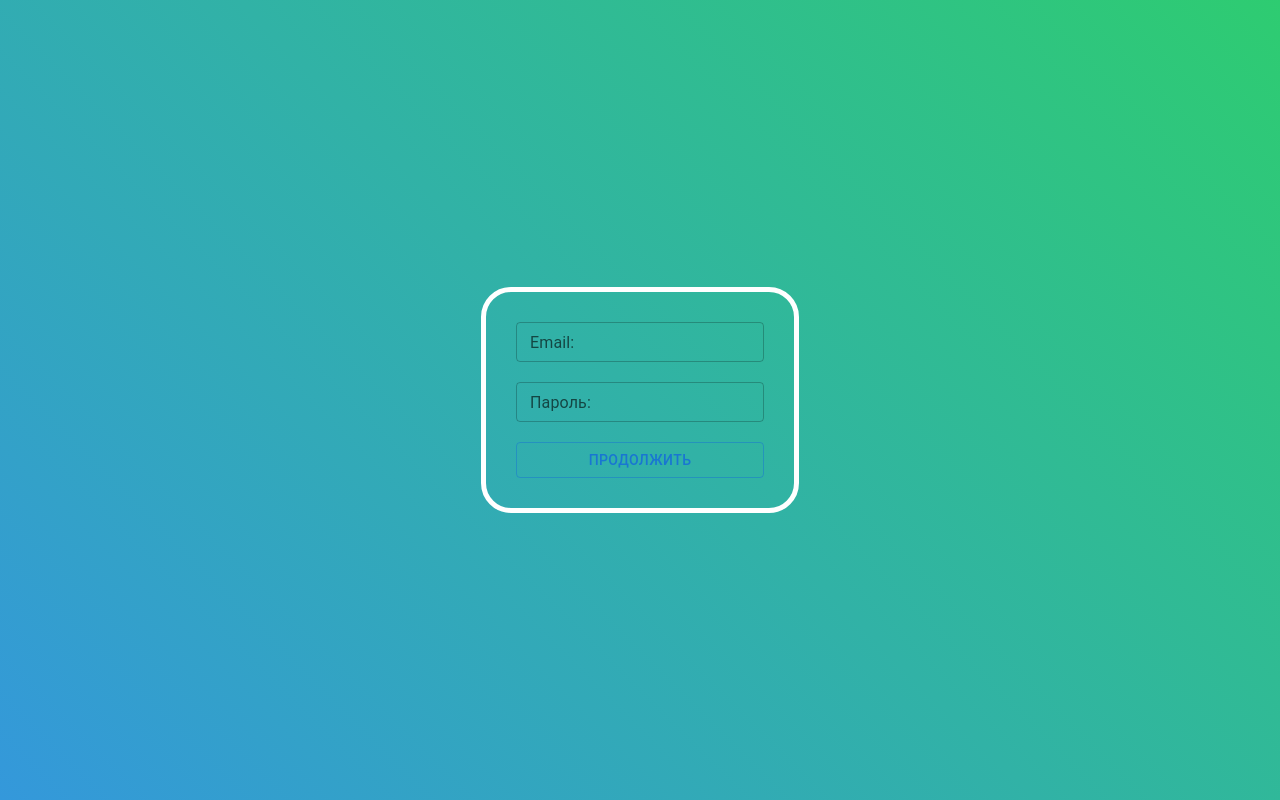
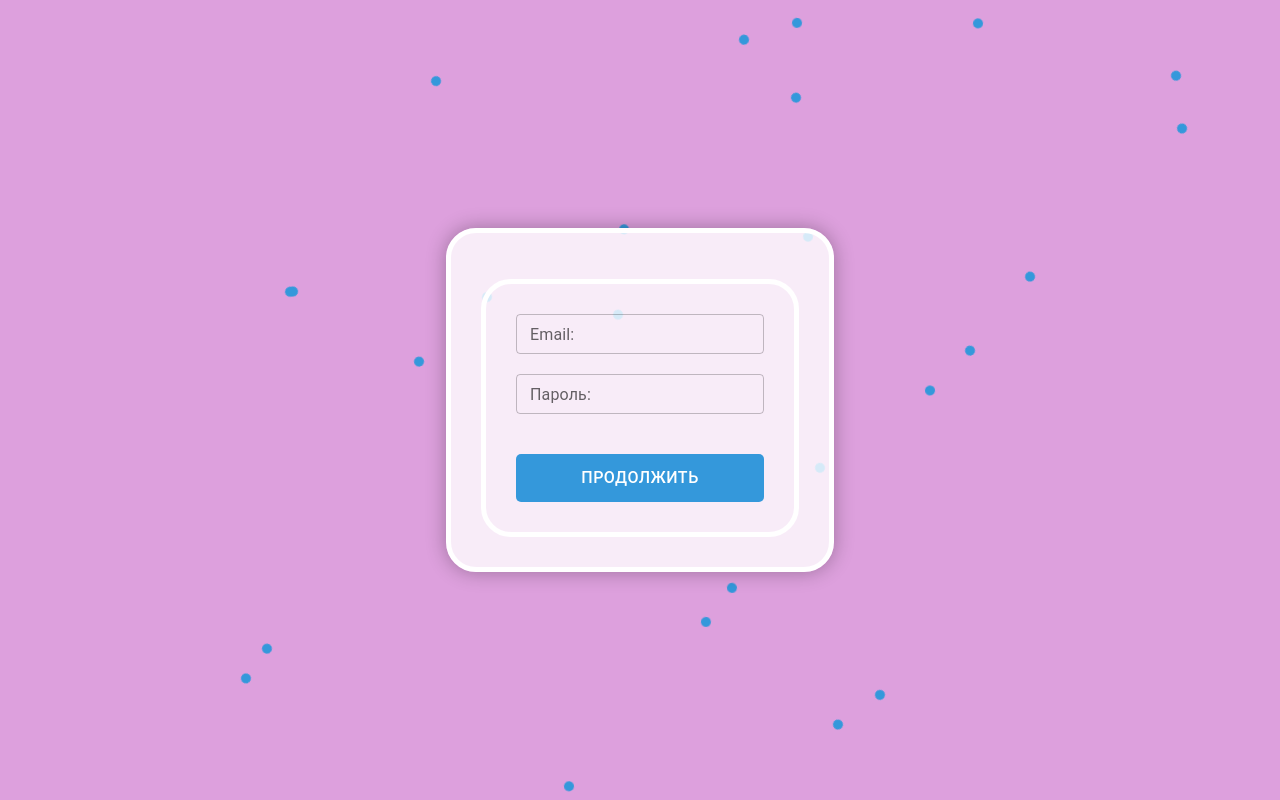
Before and after one commit to skitcc/grates-front, a React (Create React App) app in the folder grates-frontend/: page /login in a window 1280 px wide. Built offline with nearby package versions, Linux system fonts and the light colour scheme.

Commit message:
some styles for login

```diff
--- a/grates-frontend/src/Home.js
+++ b/grates-frontend/src/Home.js
@@ -1,7 +1,5 @@
 import React from 'react';
-import { Route, Routes, useNavigate } from 'react-router-dom';
-import Login from './pages/Login';
-import Registration from './pages/registration/Registration';
+import { useNavigate } from 'react-router-dom';
 
 const Home = () => {
     const navigate = useNavigate()
--- a/grates-frontend/src/components/BackGround.jsx
+++ b/grates-frontend/src/components/BackGround.jsx
@@ -1,32 +1,37 @@
-import React from "react";
-import { useSpring, animated } from "react-spring";
+
+import React, { useEffect } from 'react';
+import './BackgroundAnimation.css';
 
 const BackgroundAnimation = () => {
-  const backgroundProps = useSpring({
-    from: { opacity: 0, transform: "scale(1.1)" },
-    to: { opacity: 1, transform: "scale(1)" },
-    config: { duration: 1000 },
-  });
+  useEffect(() => {
+    const fallingElementsContainer = document.getElementById('falling-elements-container');
+
+    const createFallingElement = () => {
+      const fallingElement = document.createElement('div');
+      fallingElement.className = 'falling-element';
+      fallingElement.style.left = `${Math.random() * 100}vw`;
+      fallingElement.style.animationDuration = `${Math.random() * 2 + 1}s`; // случайная длительность анимации
+      fallingElementsContainer.appendChild(fallingElement);
+    };
+
+    // создаем начальное количество падающих элементов
+    for (let i = 0; i < 10; i++) {
+      createFallingElement();
+    }
+
+    // добавляем событие для создания новых элементов каждую секунду
+    const intervalId = setInterval(() => {
+      createFallingElement();
+    }, 1000);
+
+    return () => {
+      clearInterval(intervalId);
+    };
+  }, []);
 
   return (
-    <div style={{ position: "relative", height: "100vh", overflow: "hidden" }}>
-      <animated.div
-        style={{
-          ...backgroundProps,
-          position: "absolute",
-          top: 0,
-          left: 0,
-          right: 0,
-          bottom: 0,
-          backgroundImage: "linear-gradient(45deg, #3498db, #2ecc71)",
-        }}
-      />
-      <div className="rotating-objects">
-        <div className="object" />
-        <div className="object" />
-        <div className="object" />
-        {/* Добавьте столько объектов, сколько вам нужно */}
-      </div>
+    <div className="background-animation-container">
+      <div id="falling-elements-container" className="falling-elements-container"></div>
     </div>
   );
 };
--- a/grates-frontend/src/components/BackgroundAnimation.css
+++ b/grates-frontend/src/components/BackgroundAnimation.css
@@ -1,32 +1,34 @@
-.rotating-objects {
-  position: absolute;
-  top: 50%;
-  left: 50%;
-  transform: translate(-50%, -50%);
+
+.background-animation-container {
+  position: fixed;
+  top: 0;
+  left: 0;
+  right: 0;
+  bottom: 0;
+  z-index: -1;
+  pointer-events: none;
 }
 
-.object {
-  width: 20px;
-  height: 20px;
-  background-color: #fff; /* Цвет объектов */
-  border-radius: 50%;
+.falling-elements-container {
   position: absolute;
-  animation: rotate-animation 5s linear infinite;
+  top: 0;
+  left: 0;
+  right: 0;
+  bottom: 0;
 }
 
-@keyframes rotate-animation {
-  0% {
-    transform: translate(-50%, -50%) rotate(0deg);
-  }
-  100% {
-    transform: translate(-50%, -50%) rotate(360deg);
+.falling-element {
+  position: absolute;
+  width: 10px;
+  height: 10px;
+  background-color: #3498db; /* Цвет фигуры */
+  border-radius: 50%;
+  transform-origin: center;
+  animation: fallingAnimation linear infinite;
+}
+
+@keyframes fallingAnimation {
+  to {
+    transform: translateY(100vh) rotate(360deg);
   }
 }
-
-.object:nth-child(2) {
-  width: 30px;
-  height: 30px;
-  /* Дополнительные стили для второго объекта */
-}
-
-/* Добавьте дополнительные стили для других объектов по аналогии */
--- a/grates-frontend/src/components/Navigation.jsx
+++ b/grates-frontend/src/components/Navigation.jsx
@@ -1,6 +1,6 @@
 import React from "react";
 import Home from "../Home";
-import Login from "../pages/Login";
+import Login from "../pages/login/Login";
 import Registration from "../pages/registration/Registration";
 import { BrowserRouter, Route, Routes } from "react-router-dom";
 import { store } from "../app/store";
--- /dev/null
+++ b/grates-frontend/src/pages/login/Login.css
@@ -0,0 +1,70 @@
+body {
+    margin: 0;
+    font-family: 'Arial', sans-serif;
+    overflow: hidden; /* Добавим overflow: hidden, чтобы убрать скролл у body */
+    background-color: plum;
+  }
+
+  .background-container {
+    position: relative;
+    height: 100vh;
+    width: 100%;
+    overflow: hidden;
+    display: flex;
+    justify-content: center;
+    align-items: center;
+
+    /* background-color: plum; */
+  }
+
+  .background-animation {
+    position: absolute;
+    top: 0;
+    left: 0;
+    right: 0;
+    bottom: 0;
+    background-image: linear-gradient(45deg, #3498db, #2ecc71);
+    animation: scaleAnimation 1s ease-in-out infinite alternate;
+  }
+
+  .form-container {
+    display: flex;
+    flex-direction: column;
+    align-items: center;
+    border: 5px solid white;
+    padding: 30px;
+    border-radius: 30px;
+    background-color: rgba(255, 255, 255, 0.8);
+    box-shadow: 0 0 20px rgba(0, 0, 0, 0.3);
+  }
+
+  .form-container label {
+    margin-bottom: 20px;
+  }
+
+  .form-container button {
+    margin-top: 20px;
+    padding: 10px 20px;
+    font-size: 16px;
+    cursor: pointer;
+    border: none;
+    background-color: #3498db;
+    color: white;
+    border-radius: 5px;
+    transition: background-color 0.3s ease;
+  }
+
+  .form-container button:hover {
+    background-color: #2ecc71;
+  }
+
+  @keyframes scaleAnimation {
+    from {
+      opacity: 0;
+      transform: scale(1.1);
+    }
+    to {
+      opacity: 1;
+      transform: scale(1);
+    }
+  }
--- a/grates-frontend/src/pages/Login.jsx
+++ b/grates-frontend/src/pages/login/Login.jsx
@@ -2,9 +2,10 @@ import React, { useState, useEffect, useRef } from "react";
 import { Button, TextField } from "@mui/material";
 import { useNavigate } from "react-router-dom";
 import { useDispatch } from "react-redux";
-import { setCredentials } from "../features/auth/authSlice";
-import { useLoginMutation } from "../features/auth/authApiSlice";
-import BackgroundAnimation from "../components/BackGround";
+import { setCredentials } from "../../features/auth/authSlice";
+import { useLoginMutation } from "../../features/auth/authApiSlice";
+import BackgroundAnimation from "../../components/BackGround";
+import "./Login.css";
 
 const Login = () => {
   const emailRef = useRef();
@@ -49,12 +50,9 @@ const Login = () => {
       } else {
         // Handle the case where the mutation did not return valid data
         setErrMsg("Login Failed");
-        if (errRef.current) {
-          errRef.current.focus();
-        }
+        errRef.current.focus();
       }
     } catch (err) {
-      console.log(err);
       if (!err?.originalStatus) {
         setErrMsg("No Server Response");
       } else if (err.originalStatus === 400) {
@@ -64,31 +62,17 @@ const Login = () => {
       } else {
         setErrMsg("Login Failed");
       }
-      if (errRef.current) {
-        errRef.current.focus();
-      }
+      errRef.current.focus();
     }
   };
 
   const content = isLoading ? (
     <h1>Loading...</h1>
   ) : (
-    <div style={{ position: "relative", height: "100vh", width: "100%" }}>
+    <div className="background-container" style={{ position: "relative", height: "100vh", width: "100%" }}>
       <BackgroundAnimation />
-      <div
-        style={{
-          position: "absolute",
-          top: 0,
-          left: 0,
-          right: 0,
-          bottom: 0,
-          display: "flex",
-          justifyContent: "center",
-          alignItems: "center",
-          zIndex: 1,
-        }}
-      >
-        <p style={{marginTop: "50px", fontSize: "30px", color: "white"}}
+      <div className="form-container">
+        <p
           ref={errRef}
           className={errMsg ? "errmsg" : "offscreen"}
           aria-live="assertive"
```
